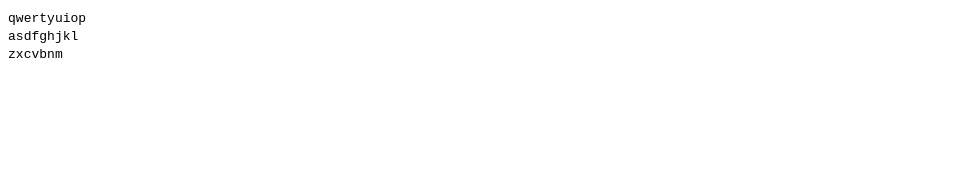
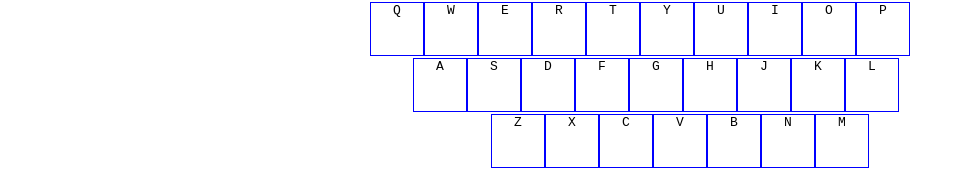
Before and after one commit to SeaCrap/MyNav, a plain HTML site: page index.html in a window 1280 px wide. Shown: the whole page, without its empty margins (0-965 px from the left). Drawn offline with Linux system fonts and the light colour scheme.

Commit message:
模型初成

```diff
--- a/css/style.css
+++ b/css/style.css
@@ -0,0 +1,27 @@
+*{
+	margin: 0;
+	padding: 0;
+}
+a{
+	text-decoration: none;
+}
+kbd{
+	border: 1px solid blue;
+	display: inline-block;
+	width: 4em;
+	height: 4em;
+	text-transform: uppercase;
+}
+#main >div:nth-child(2){
+	margin-left: 2em;
+}
+#main > div:nth-child(3){
+	margin-left: 5em;
+}
+#main{
+	display: inline-block;
+	text-align: center;
+}
+main{
+	text-align: center;
+}
--- a/index.html
+++ b/index.html
@@ -3,10 +3,15 @@
 <head>
 	<meta charset="UTF-8">
 	<title>MyNav</title>
+	<link rel="stylesheet" type="text/css" href="./css/style.css">
 </head>
 <body>
 	<header></header>
-	<main id= main></main>
+	<main>
+		<div class="wrapper" id="main">
+
+		</div>
+	</main>
 	<footer></footer>
 	<script type="text/javascript">
 //声明一个数组//
```
